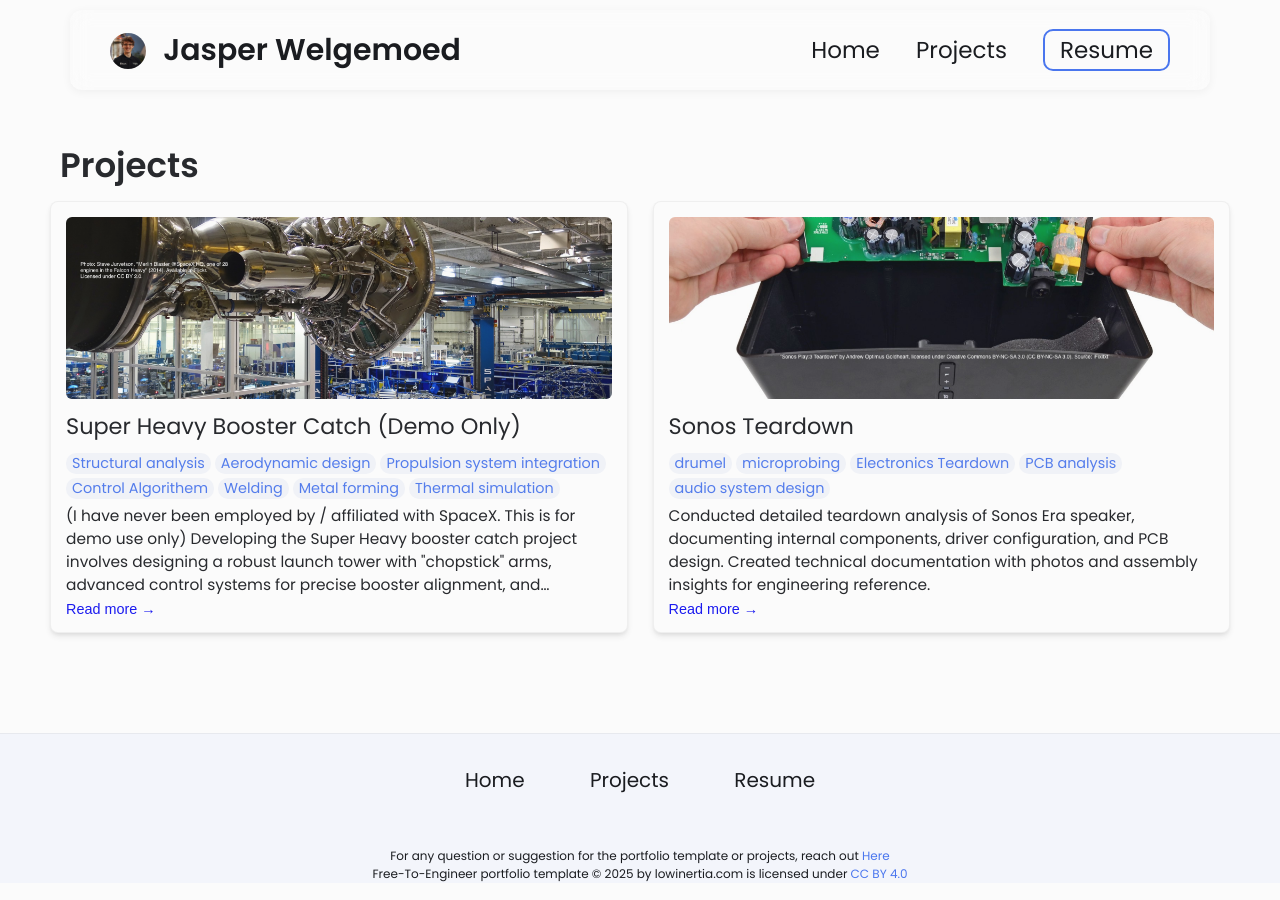
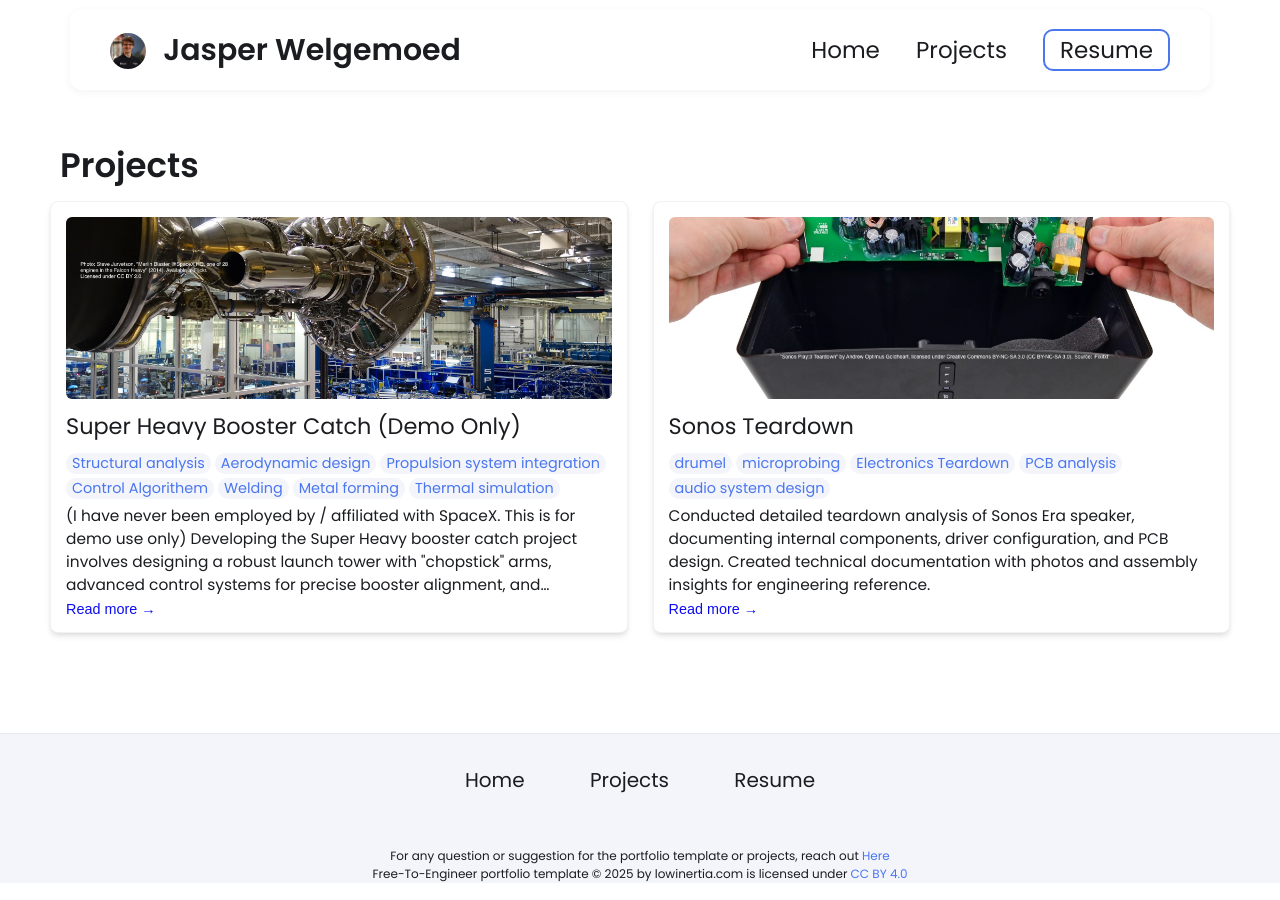
Before and after one commit to jasperwelgemoed/jasperwelgemoed.github.io, a Jekyll site: the page built from projects.html, in a window 1280 px wide. Built offline with Jekyll 4.4.1, drawn with Linux system fonts in a browser that asks for light colours.

Commit message:
Update styles.css

```diff
--- a/css/styles.css
+++ b/css/styles.css
@@ -946,7 +946,7 @@ footer p {
   width: 100%;
   height: 100%;
   z-index: 0;
-  background: rgba(200, 200, 200, 0.08); /* soft gray */
+
   pointer-events: none;
 }
 
```
